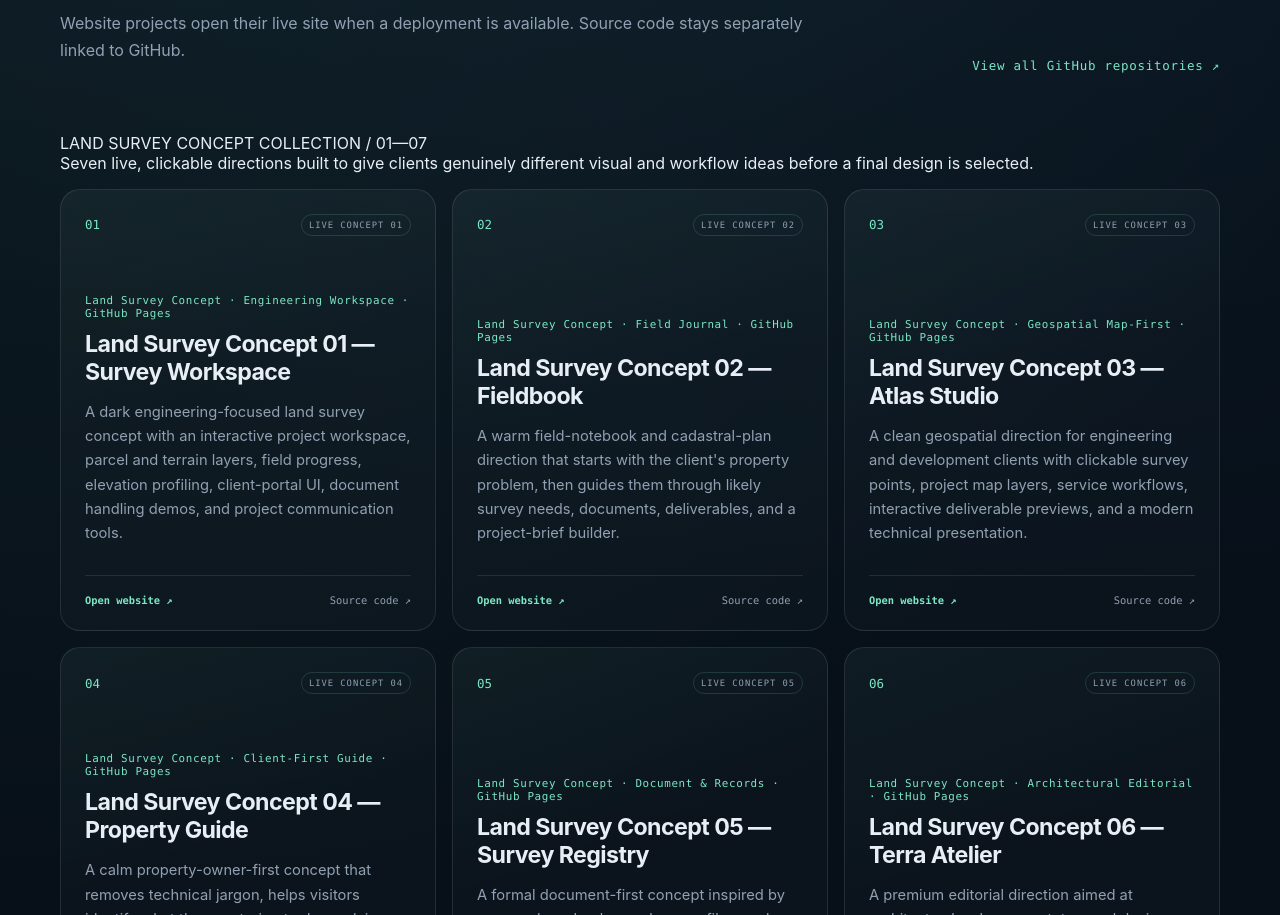
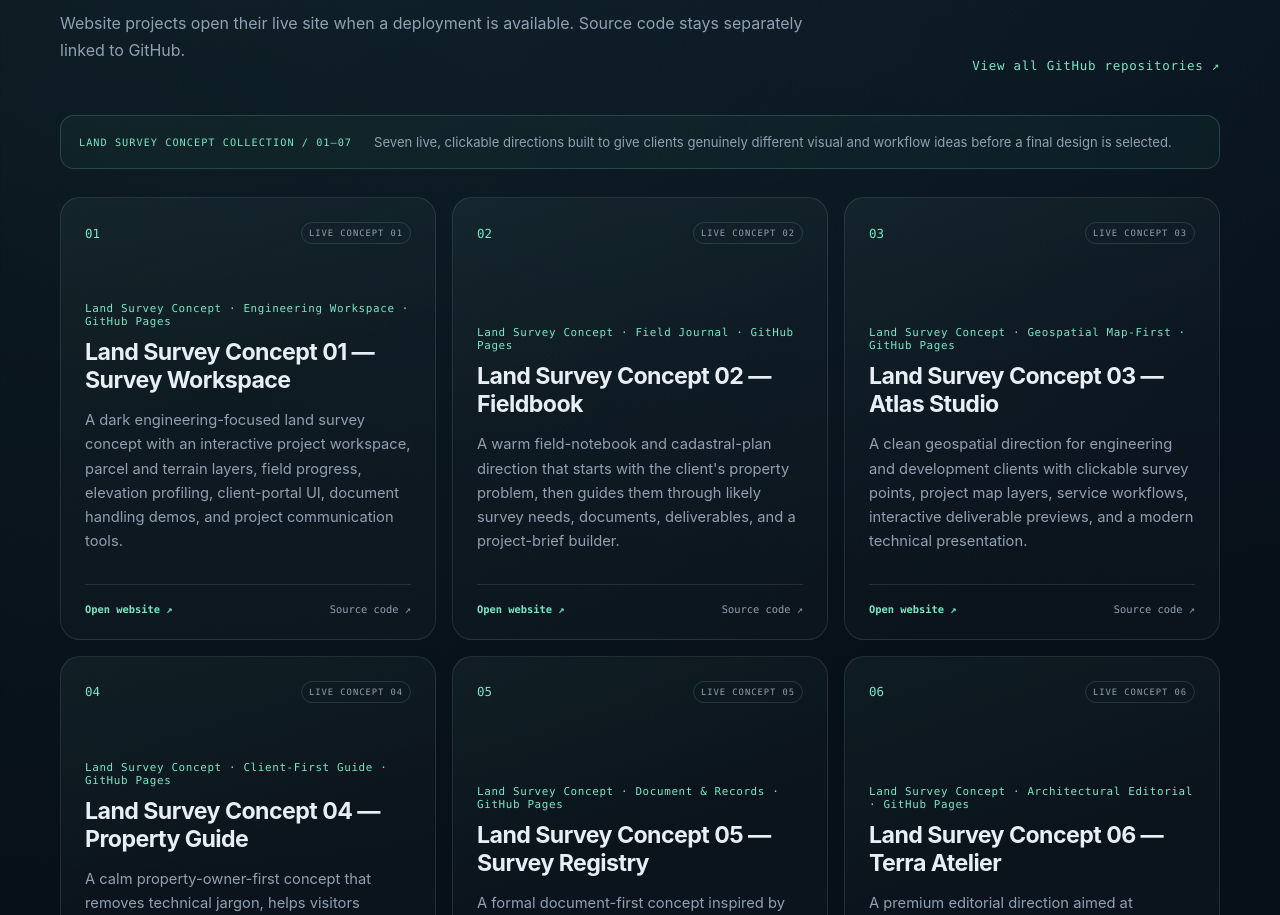
Before and after one commit to Kelby1/kelby-Portfolio, a React (Vite) app: page / in a window 1280 px wide. Shown: the part 1900-2815 px from the top of the page. Built offline with nearby package versions, Linux system fonts and the light colour scheme.

Commit message:
Make live project cards fully clickable on GitHub Pages

```diff
--- a/src/styles.css
+++ b/src/styles.css
@@ -1296,3 +1296,67 @@ h3 {
   position: relative;
   z-index: 3;
 }
+
+
+/* GitHub Pages concept collection */
+.concept-collection-note {
+  display: grid;
+  grid-template-columns: auto 1fr;
+  gap: 22px;
+  align-items: center;
+  margin: -18px 0 28px;
+  padding: 16px 18px;
+  border: 1px solid rgba(123, 231, 196, 0.2);
+  border-radius: 14px;
+  background: rgba(123, 231, 196, 0.035);
+}
+
+.concept-collection-note span {
+  color: var(--accent);
+  font-family: "SFMono-Regular", Consolas, monospace;
+  font-size: 0.64rem;
+  letter-spacing: 0.1em;
+  white-space: nowrap;
+}
+
+.concept-collection-note p {
+  margin: 0;
+  color: var(--muted);
+  font-size: 0.82rem;
+  line-height: 1.55;
+}
+
+.project-card-top,
+.project-card-body,
+.project-card-footer {
+  pointer-events: none;
+}
+
+.project-card-footer a {
+  pointer-events: auto;
+}
+
+.project-card-overlay-link {
+  z-index: 1;
+}
+
+.project-card-top,
+.project-card-body,
+.project-card-footer {
+  z-index: 2;
+}
+
+.project-card-footer a {
+  z-index: 3;
+}
+
+@media (max-width: 680px) {
+  .concept-collection-note {
+    grid-template-columns: 1fr;
+    gap: 8px;
+  }
+
+  .concept-collection-note span {
+    white-space: normal;
+  }
+}
```
